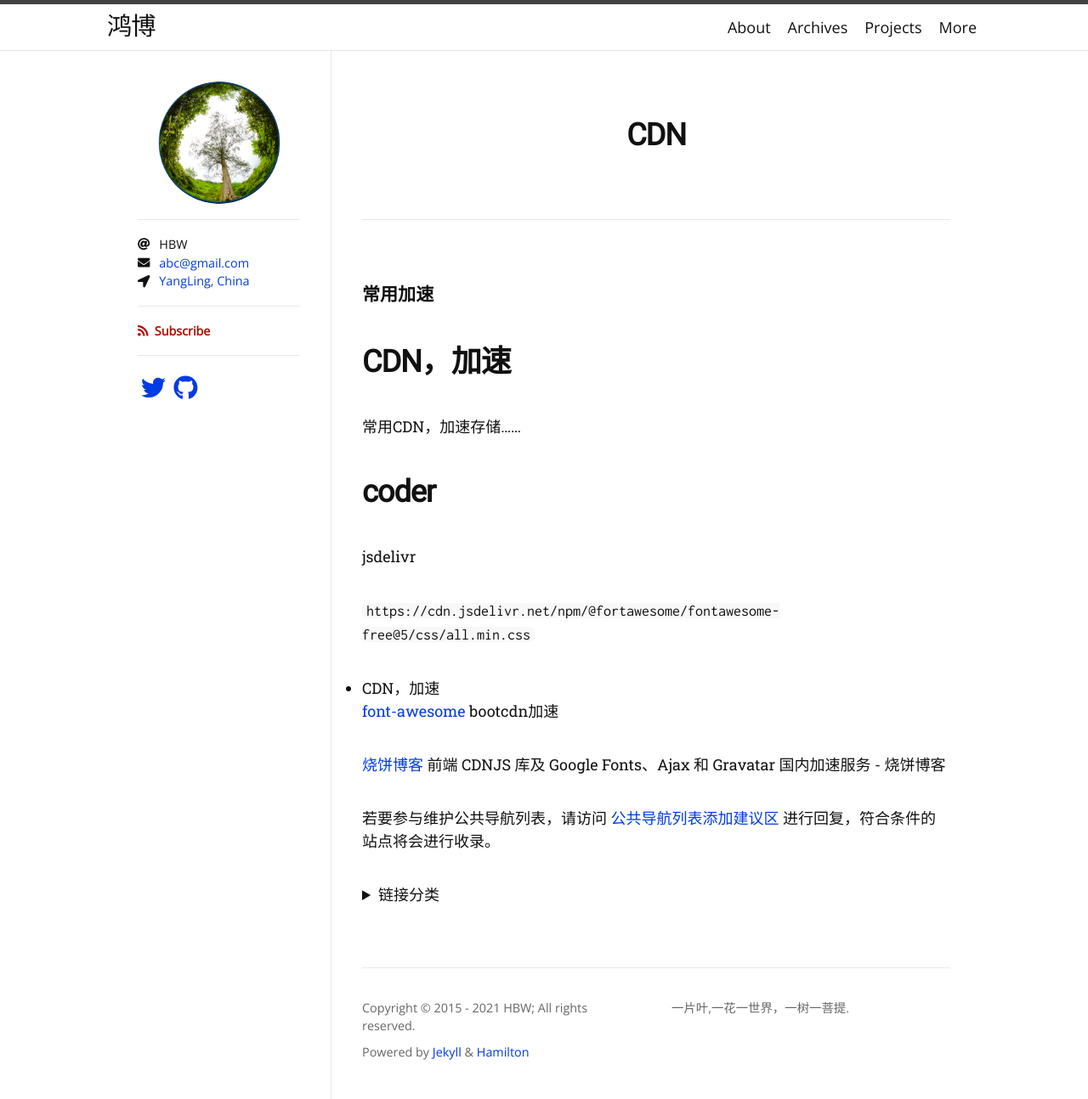
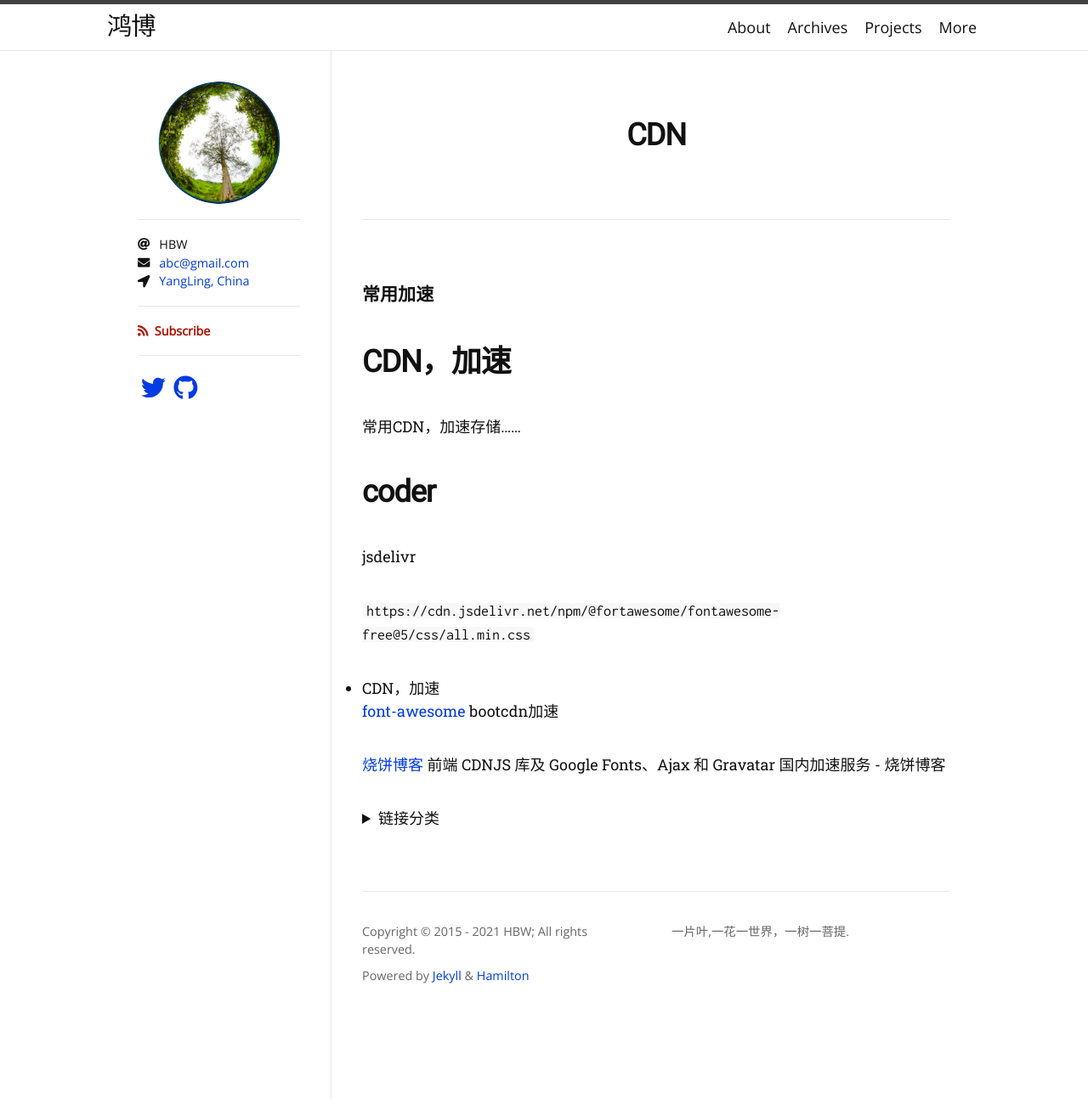
Before and after one commit to YiPianYe/hamilton, a Jekyll site: the page built from cdn.md, in a window 1280 px wide. Shown: the whole page at 85% size. Built offline with Jekyll 4.4.1, drawn with Linux system fonts in a browser that asks for light colours; some web fonts are replaced.

Commit message:
Update cdn.md

```diff
--- a/cdn.md
+++ b/cdn.md
@@ -25,10 +25,6 @@ jsdelivr
 
 [烧饼博客](https://sb.sb/blog/css-cdn/) 前端 CDNJS 库及 Google Fonts、Ajax 和 Gravatar 国内加速服务 - 烧饼博客
 
-
-若要参与维护公共导航列表，请访问 [公共导航列表添加建议区](https://github.com/Dreamer-Paul/KStart) 进行回复，符合条件的站点将会进行收录。
-
-
 <details>
 
 <summary>链接分类</summary>
```
